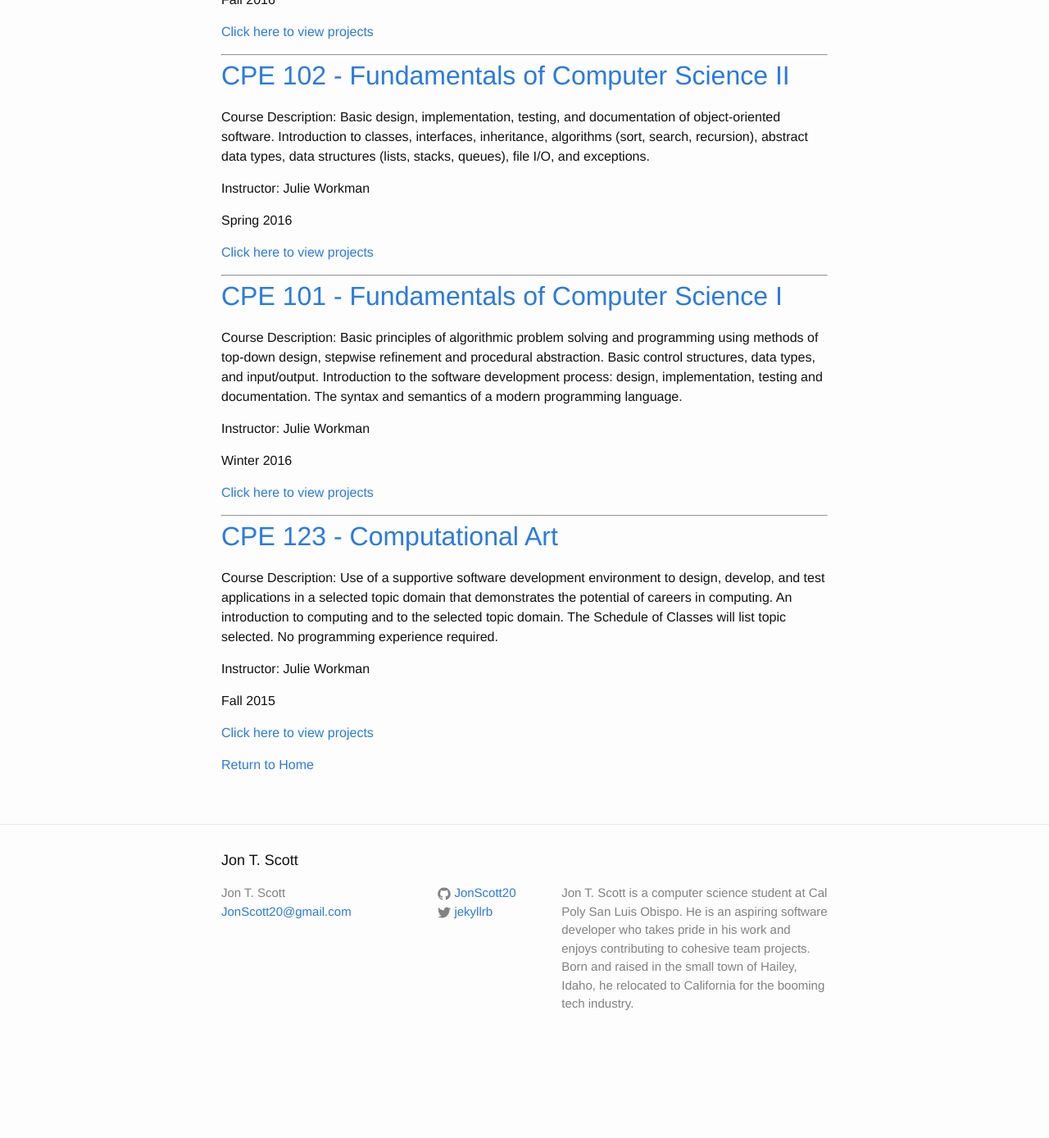
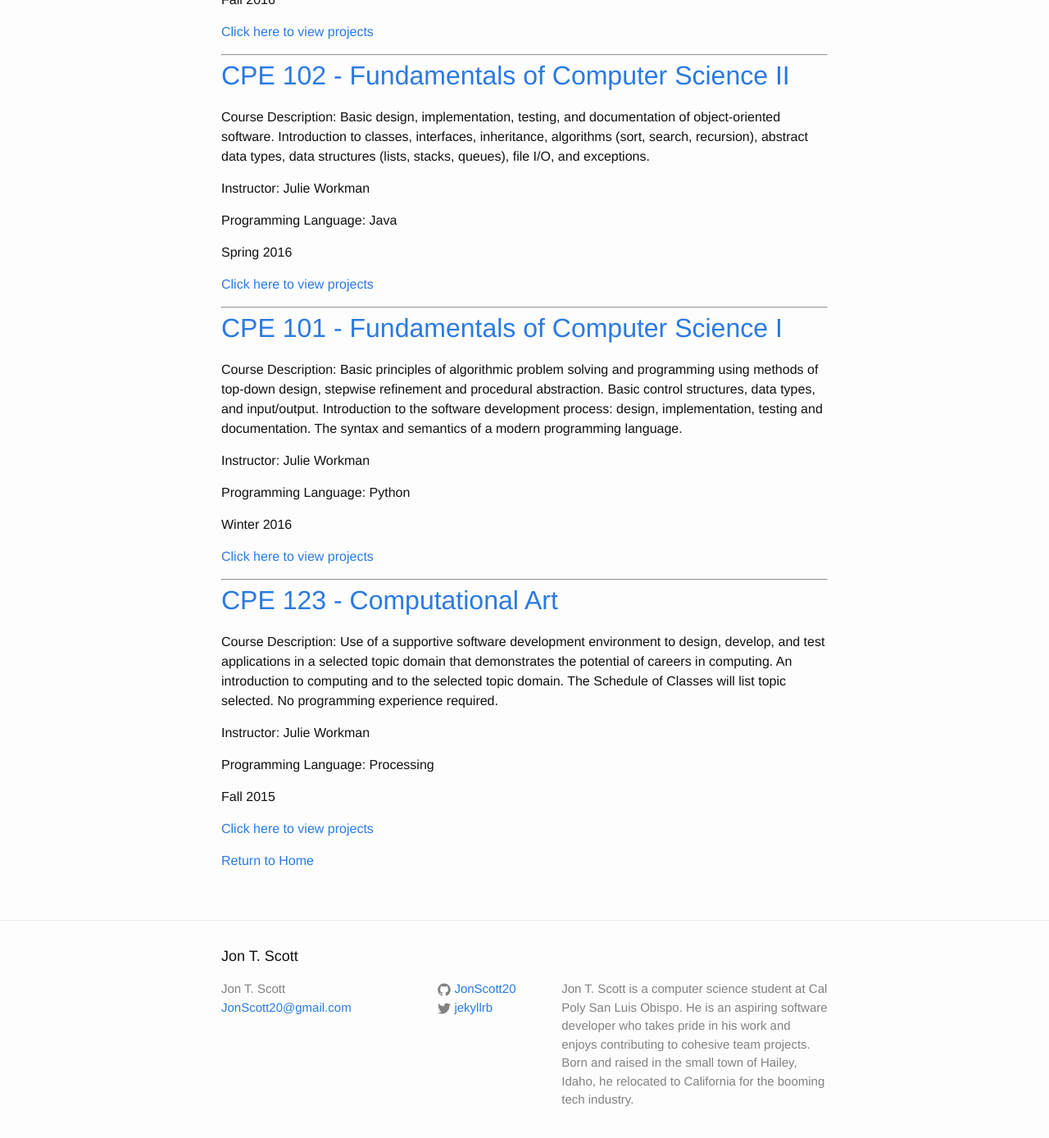
Before and after one commit to JonScott20/JonScott20.github.io, a Jekyll site: the page built from coursework.md, in a window 1280 px wide and 1400 px high, scrolled down 1329 px. Shown: the top 1388 px of the window at 82% size. Built offline with Jekyll 4.4.1, drawn with Linux system fonts in a browser that asks for light colours; before the commit the page ends 2625 px from its top, so only the background shows below that.

Commit message:
Update coursework.md

```diff
--- a/coursework.md
+++ b/coursework.md
@@ -64,6 +64,8 @@ Course Description: Basic design, implementation, testing, and documentation of
 
 Instructor: Julie Workman
 
+Programming Language: Java
+
 Spring 2016
 
 [Click here to view projects](https://jonscott20.github.io/cpe102)
@@ -76,6 +78,8 @@ Spring 2016
 Course Description: Basic principles of algorithmic problem solving and programming using methods of top-down design, stepwise refinement and procedural abstraction. Basic control structures, data types, and input/output. Introduction to the software development process: design, implementation, testing and documentation. The syntax and semantics of a modern programming language.
 
 Instructor: Julie Workman
+
+Programming Language: Python
 
 Winter 2016
 
@@ -90,6 +94,8 @@ Course Description: Use of a supportive software development environment to desi
 
 Instructor: Julie Workman
 
+Programming Language: Processing
+
 Fall 2015
 
 [Click here to view projects](https://jonscott20.github.io/cpe123)
```
